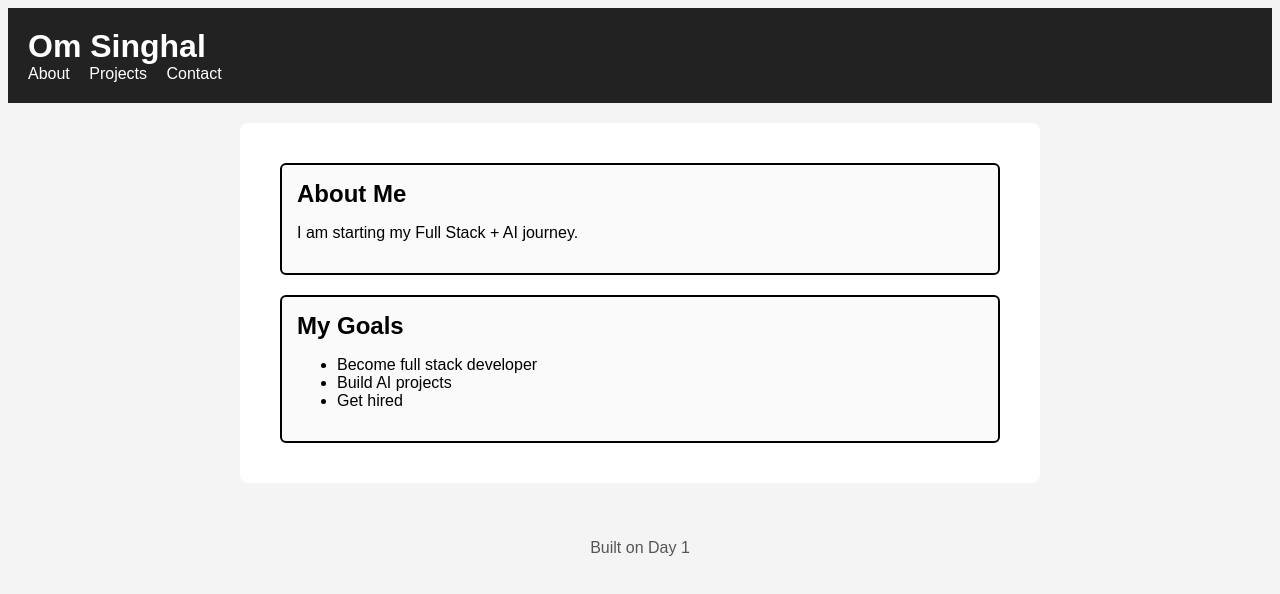
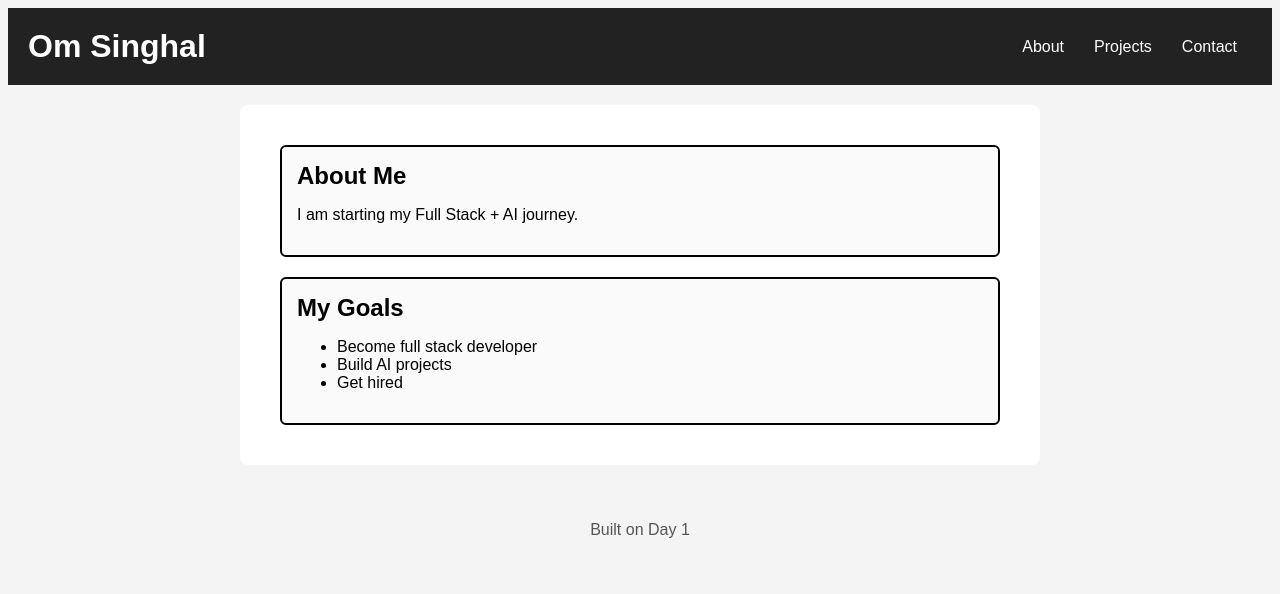
Before and after one commit to omsinghal-14/fullstack-ai-journey, a plain HTML site: page phase-1-foundations/index.html in a window 1280 px wide. Drawn offline with Linux system fonts and the light colour scheme.

Commit message:
Day 3 - Applied flexbox to header navigation

```diff
--- a/phase-1-foundations/style.css
+++ b/phase-1-foundations/style.css
@@ -8,9 +8,17 @@ body {
 }
 
 header {
-  background-color: #222;
+ background-color: #222;
   color: white;
   padding: 20px;
+  display: flex;
+  justify-content: space-between;
+  align-items: center;
+}
+
+nav {
+  display: flex;
+  gap: 15px;
 }
 
 nav a {
```
